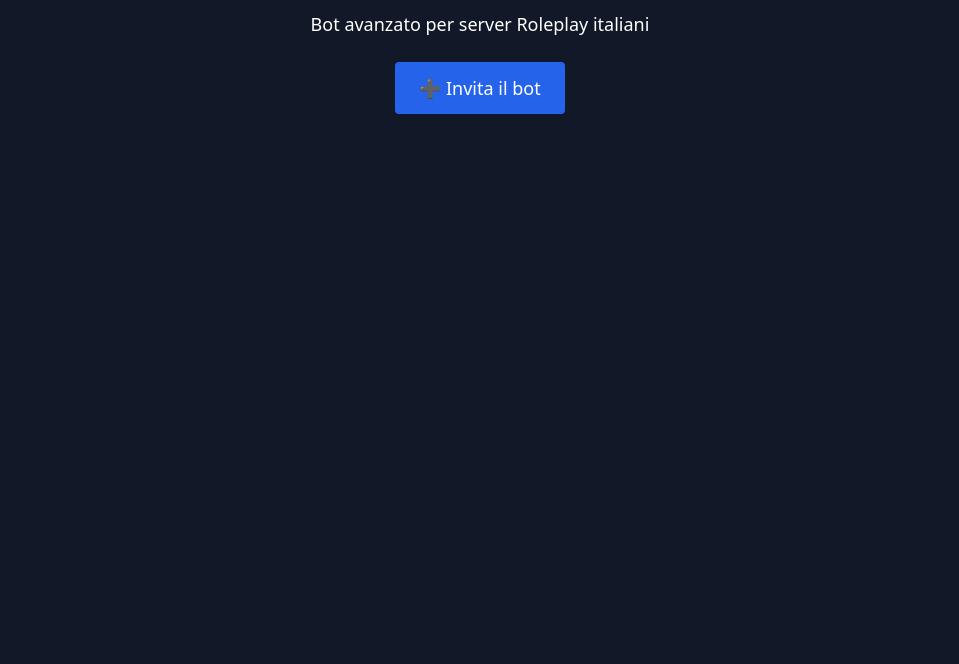
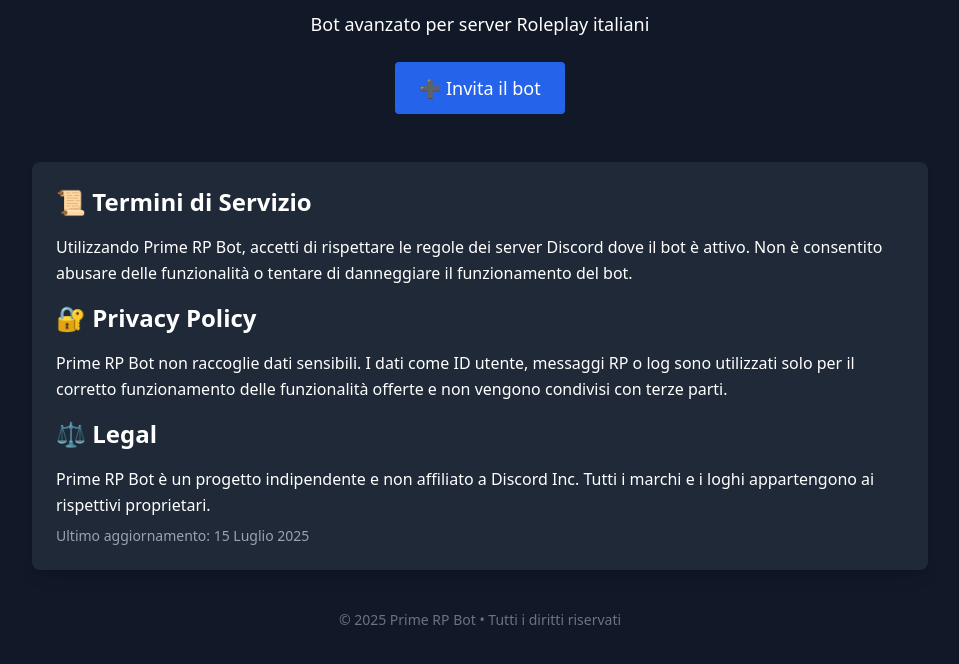
Before and after one commit to Saverj0/Prime-Rp-Bot, a plain HTML site: page index.html in a window 1280 px wide. Shown: the part 86-750 px from the top of the page, without its empty margins (160-1119 px from the left). Drawn offline with nearby package versions, Linux system fonts and the light colour scheme.

Commit message:
Update index.html

```diff
--- a/index.html
+++ b/index.html
@@ -3,14 +3,44 @@
 <head>
   <meta charset="UTF-8">
   <title>Prime RP Bot</title>
-  <link href="https://cdn.jsdelivr.net/npm/tailwindcss/dist/tailwind.min.css" rel="stylesheet">
+  <link href="https://cdn.jsdelivr.net/npm/tailwindcss@2.2.19/dist/tailwind.min.css" rel="stylesheet">
 </head>
-<body class="bg-gray-900 text-white text-center p-10">
+<body class="bg-gray-900 text-white text-center p-10 font-sans leading-relaxed">
+
   <h1 class="text-4xl font-bold">🤖 Prime RP Bot</h1>
   <p class="mt-4 text-lg">Bot avanzato per server Roleplay italiani</p>
+
   <a href="https://discord.com/oauth2/authorize?client_id=1308506841801822220" target="_blank"
      class="mt-6 inline-block bg-blue-600 hover:bg-blue-700 px-6 py-3 rounded text-white text-lg">
     ➕ Invita il bot
   </a>
+
+  <div class="max-w-4xl mx-auto mt-12 text-left bg-gray-800 p-6 rounded-lg shadow-lg">
+    <h2 class="text-2xl font-bold mb-4">📜 Termini di Servizio</h2>
+    <p class="mb-4">
+      Utilizzando Prime RP Bot, accetti di rispettare le regole dei server Discord dove il bot è attivo.
+      Non è consentito abusare delle funzionalità o tentare di danneggiare il funzionamento del bot.
+    </p>
+
+    <h2 class="text-2xl font-bold mb-4">🔐 Privacy Policy</h2>
+    <p class="mb-4">
+      Prime RP Bot non raccoglie dati sensibili. I dati come ID utente, messaggi RP o log sono utilizzati solo
+      per il corretto funzionamento delle funzionalità offerte e non vengono condivisi con terze parti.
+    </p>
+
+    <h2 class="text-2xl font-bold mb-4">⚖️ Legal</h2>
+    <p class="mb-2">
+      Prime RP Bot è un progetto indipendente e non affiliato a Discord Inc.
+      Tutti i marchi e i loghi appartengono ai rispettivi proprietari.
+    </p>
+    <p class="text-sm text-gray-400">
+      Ultimo aggiornamento: 15 Luglio 2025
+    </p>
+  </div>
+
+  <footer class="text-gray-500 text-sm mt-10">
+    © 2025 Prime RP Bot • Tutti i diritti riservati
+  </footer>
+
 </body>
 </html>
```
